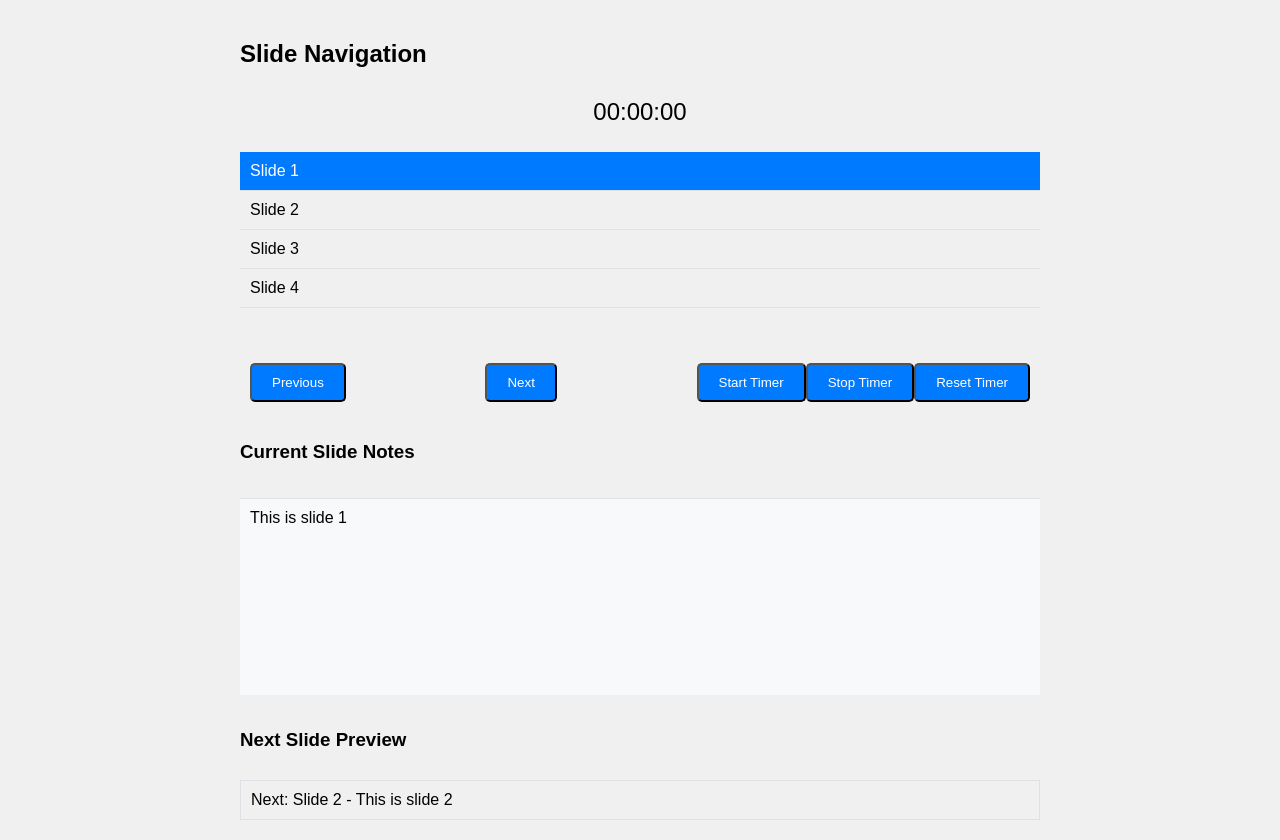
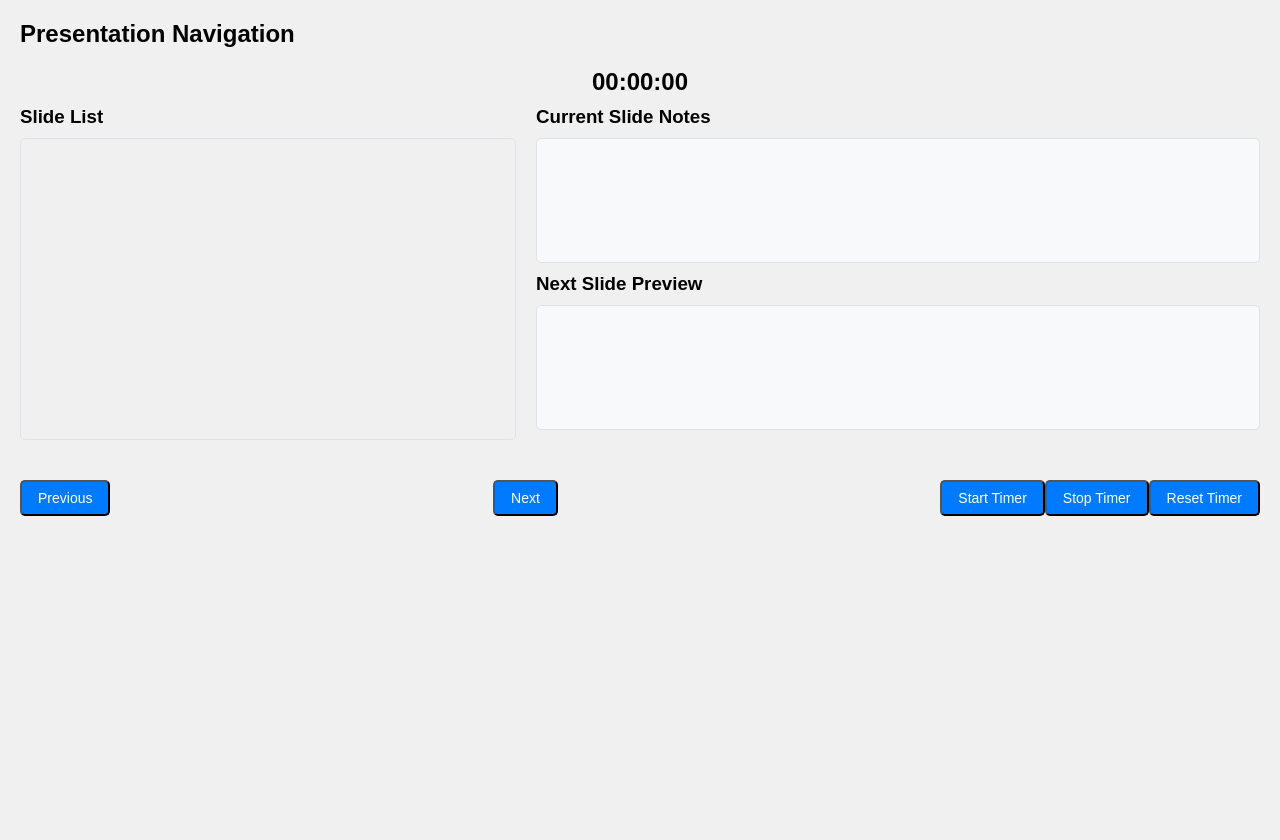
Before and after one commit to kws/code-slides, a Flask app: page /navigation in a window 1280 px wide. After the commit the page ends 516 px from the top, so only its background shows below. Run offline with Flask 3, Linux system fonts and the light colour scheme; some libraries are stand-ins or nearby versions.

Commit message:
Agent step completed: Improve visibility and accessibility of the slide list in the navigation window

```diff
--- a/main.py
+++ b/main.py
@@ -6,16 +6,38 @@
 app = Flask(__name__)
 socketio = SocketIO(app)
 
-# In-memory storage for slides (replace with a database in a production environment)
-slides = [
-    {"id": 1, "type": "image", "content": "https://via.placeholder.com/800x600.png?text=Slide+1", "notes": "This is slide 1"},
-    {"id": 2, "type": "image", "content": "https://via.placeholder.com/800x600.png?text=Slide+2", "notes": "This is slide 2"},
-    {"id": 3, "type": "simulation", "content": "{ \"type\": \"basic_simulation\", \"data\": { \"initialValue\": 10, \"increment\": 2 } }", "notes": "This is a simulation slide"},
-    {"id": 4, "type": "api_call", "content": "https://api.github.com/users/github", "notes": "This is an API call slide"},
-]
+class PresentationState:
+    def __init__(self):
+        self.current_slide_index = 0
+        self.slides = []
+        self.connected_clients = set()
 
-# Server-side state management
-current_slide_index = 0
+    def set_slides(self, slides):
+        self.slides = slides
+
+    def navigate_to_slide(self, index):
+        if 0 <= index < len(self.slides):
+            self.current_slide_index = index
+            self.notify_clients()
+
+    def add_client(self, client):
+        self.connected_clients.add(client)
+
+    def remove_client(self, client):
+        self.connected_clients.remove(client)
+
+    def notify_clients(self):
+        state = self.get_current_state()
+        for client in self.connected_clients:
+            socketio.emit('state_update', state, room=client)
+
+    def get_current_state(self):
+        return {
+            'currentSlideIndex': self.current_slide_index,
+            'slides': self.slides
+        }
+
+presentation_state = PresentationState()
 
 @app.route('/')
 def index():
@@ -31,11 +53,11 @@
 
 @app.route('/api/slides')
 def get_slides():
-    return jsonify(slides)
+    return jsonify(presentation_state.slides)
 
 @app.route('/api/slide/<int:slide_id>')
 def get_slide(slide_id):
-    slide = next((slide for slide in slides if slide['id'] == slide_id), None)
+    slide = next((slide for slide in presentation_state.slides if slide['id'] == slide_id), None)
     if slide:
         return jsonify(slide)
     return jsonify({"error": "Slide not found"}), 404
@@ -44,8 +66,8 @@
 def create_slide():
     new_slide = request.json
     if new_slide:
-        new_slide['id'] = max(slide['id'] for slide in slides) + 1
-        slides.append(new_slide)
+        new_slide['id'] = max(slide['id'] for slide in presentation_state.slides) + 1
+        presentation_state.slides.append(new_slide)
         return jsonify(new_slide), 201
     return jsonify({"error": "Invalid slide data"}), 400
 
@@ -54,7 +76,7 @@
     data = request.json
     if data and 'name' in data:
         name = data['name']
-        save_presentation(name, slides)
+        save_presentation(name, presentation_state.slides)
         return jsonify({"message": f"Presentation '{name}' saved successfully"}), 200
     return jsonify({"error": "Invalid presentation name"}), 400
 
@@ -62,8 +84,8 @@
 def load_saved_presentation(name):
     loaded_slides = load_presentation(name)
     if loaded_slides:
-        global slides
-        slides = loaded_slides
+        presentation_state.set_slides(loaded_slides)
+        presentation_state.notify_clients()
         return jsonify({"message": f"Presentation '{name}' loaded successfully"}), 200
     return jsonify({"error": "Presentation not found"}), 404
 
@@ -71,25 +93,36 @@
 def get_presentation_list():
     return jsonify(get_presentation_names())
 
-@app.route('/api/current_slide')
-def get_current_slide():
-    return jsonify({"currentSlideIndex": current_slide_index})
+@app.route('/api/current_state')
+def get_current_state():
+    return jsonify(presentation_state.get_current_state())
 
 @socketio.on('connect')
 def handle_connect():
     print('Client connected')
-    # Send the current slide index to the newly connected client
-    emit('sync', {'slideIndex': current_slide_index})
+    presentation_state.add_client(request.sid)
+    emit('state_update', presentation_state.get_current_state())
+
+@socketio.on('disconnect')
+def handle_disconnect():
+    print('Client disconnected')
+    presentation_state.remove_client(request.sid)
 
 @socketio.on('navigate')
 def handle_navigation(data):
-    global current_slide_index
-    current_slide_index = data['slideIndex']
-    emit('navigate', data, broadcast=True)
+    presentation_state.navigate_to_slide(data['slideIndex'])
 
 @socketio.on('request_sync')
 def handle_sync_request():
-    emit('sync', {'slideIndex': current_slide_index})
+    emit('state_update', presentation_state.get_current_state())
 
 if __name__ == '__main__':
+    # Initialize with default slides
+    default_slides = [
+        {"id": 1, "type": "image", "content": "https://via.placeholder.com/800x600.png?text=Slide+1", "notes": "This is slide 1"},
+        {"id": 2, "type": "image", "content": "https://via.placeholder.com/800x600.png?text=Slide+2", "notes": "This is slide 2"},
+        {"id": 3, "type": "simulation", "content": "{ \"type\": \"basic_simulation\", \"data\": { \"initialValue\": 10, \"increment\": 2 } }", "notes": "This is a simulation slide"},
+        {"id": 4, "type": "api_call", "content": "https://api.github.com/users/github", "notes": "This is an API call slide"},
+    ]
+    presentation_state.set_slides(default_slides)
     socketio.run(app, host='0.0.0.0', port=5000, debug=True, use_reloader=True, log_output=True)
--- a/static/js/navigation.js
+++ b/static/js/navigation.js
@@ -1,18 +1,16 @@
 class NavigationManager {
     constructor() {
-        this.slides = [];
-        this.currentSlideIndex = 0;
         this.slideList = document.getElementById('slide-list');
         this.notesParagraph = document.getElementById('slide-notes');
         this.nextSlidePreview = document.getElementById('next-slide-preview');
         this.timerElement = document.getElementById('timer');
         this.startTime = null;
         this.timerInterval = null;
+        this.currentState = null;
     }
 
-    async loadSlides() {
-        const response = await fetch('/api/slides');
-        this.slides = await response.json();
+    updateState(newState) {
+        this.currentState = newState;
         this.renderSlideList();
         this.updateNotes();
         this.updateNextSlidePreview();
@@ -20,26 +18,34 @@
 
     renderSlideList() {
         this.slideList.innerHTML = '';
-        this.slides.forEach((slide, index) => {
+        this.currentState.slides.forEach((slide, index) => {
             const li = document.createElement('li');
-            li.textContent = `Slide ${slide.id}`;
+            li.textContent = `Slide ${slide.id}: ${slide.type}`;
             li.addEventListener('click', () => this.navigateToSlide(index));
-            if (index === this.currentSlideIndex) {
+            if (index === this.currentState.currentSlideIndex) {
                 li.classList.add('active');
             }
             this.slideList.appendChild(li);
         });
+        this.scrollToActiveSlide();
+    }
+
+    scrollToActiveSlide() {
+        const activeSlide = this.slideList.querySelector('.active');
+        if (activeSlide) {
+            activeSlide.scrollIntoView({ behavior: 'smooth', block: 'nearest' });
+        }
     }
 
     updateNotes() {
-        const currentSlide = this.slides[this.currentSlideIndex];
+        const currentSlide = this.currentState.slides[this.currentState.currentSlideIndex];
         this.notesParagraph.textContent = currentSlide.notes;
     }
 
     updateNextSlidePreview() {
-        if (this.currentSlideIndex < this.slides.length - 1) {
-            const nextSlide = this.slides[this.currentSlideIndex + 1];
-            this.nextSlidePreview.textContent = `Next: Slide ${nextSlide.id} - ${nextSlide.notes}`;
+        if (this.currentState.currentSlideIndex < this.currentState.slides.length - 1) {
+            const nextSlide = this.currentState.slides[this.currentState.currentSlideIndex + 1];
+            this.nextSlidePreview.textContent = `Next: Slide ${nextSlide.id} - ${nextSlide.type} - ${nextSlide.notes}`;
         } else {
             this.nextSlidePreview.textContent = 'End of presentation';
         }
@@ -47,38 +53,17 @@
 
     navigateToSlide(index) {
         console.log(`Navigating to slide ${index}`);
-        this.currentSlideIndex = index;
-        this.renderSlideList();
-        this.updateNotes();
-        this.updateNextSlidePreview();
-        this.sendNavigationMessage();
+        socket.emit('navigate', { slideIndex: index });
     }
 
     nextSlide() {
         console.log('Next slide clicked');
-        if (this.currentSlideIndex < this.slides.length - 1) {
-            this.currentSlideIndex++;
-            this.renderSlideList();
-            this.updateNotes();
-            this.updateNextSlidePreview();
-            this.sendNavigationMessage();
-        }
+        this.navigateToSlide(this.currentState.currentSlideIndex + 1);
     }
 
     previousSlide() {
         console.log('Previous slide clicked');
-        if (this.currentSlideIndex > 0) {
-            this.currentSlideIndex--;
-            this.renderSlideList();
-            this.updateNotes();
-            this.updateNextSlidePreview();
-            this.sendNavigationMessage();
-        }
-    }
-
-    sendNavigationMessage() {
-        console.log('Sending navigation message');
-        socket.emit('navigate', { slideIndex: this.currentSlideIndex });
+        this.navigateToSlide(this.currentState.currentSlideIndex - 1);
     }
 
     startTimer() {
@@ -114,16 +99,12 @@
 const navigationManager = new NavigationManager();
 const socket = io();
 
-async function syncWithServer() {
-    const response = await fetch('/api/current_slide');
-    const data = await response.json();
-    navigationManager.navigateToSlide(data.currentSlideIndex);
+function requestCurrentState() {
+    socket.emit('request_sync');
 }
 
 document.addEventListener('DOMContentLoaded', () => {
-    navigationManager.loadSlides().then(() => {
-        syncWithServer();
-    });
+    requestCurrentState();
 
     document.getElementById('prev-button').addEventListener('click', () => navigationManager.previousSlide());
     document.getElementById('next-button').addEventListener('click', () => navigationManager.nextSlide());
@@ -154,4 +135,10 @@
 
 socket.on('connect', () => {
     console.log('Connected to server');
+    requestCurrentState();
 });
+
+socket.on('state_update', (newState) => {
+    console.log('Received state update:', newState);
+    navigationManager.updateState(newState);
+});
--- a/templates/index.html
+++ b/templates/index.html
@@ -28,7 +28,7 @@
 
         document.getElementById('open-navigation').addEventListener('click', (e) => {
             e.preventDefault();
-            window.open("{{ url_for('navigation') }}", "navigation", "width=400,height=600");
+            window.open("{{ url_for('navigation') }}", "navigation", "width=600,height=600");
         });
 
         document.getElementById('save-presentation').addEventListener('click', async () => {
--- a/templates/navigation.html
+++ b/templates/navigation.html
@@ -11,60 +11,101 @@
             display: flex;
             flex-direction: column;
             height: 100vh;
+            padding: 20px;
+            max-width: 100%;
+            box-sizing: border-box;
+        }
+        .navigation-section {
+            display: flex;
+            flex-direction: row;
+            justify-content: space-between;
+            margin-bottom: 20px;
+        }
+        .slide-list-container {
+            flex: 0 0 40%;
+            margin-right: 20px;
         }
         #slide-list {
-            flex: 1;
+            height: 300px;
             overflow-y: auto;
             list-style-type: none;
             padding: 0;
-            max-height: 200px; /* Limit the height */
+            margin: 0;
+            border: 1px solid #dee2e6;
+            border-radius: 5px;
         }
         #slide-list li {
-            padding: 10px;
+            padding: 10px 15px;
             cursor: pointer;
             border-bottom: 1px solid #dee2e6;
+            transition: background-color 0.3s ease;
+        }
+        #slide-list li:last-child {
+            border-bottom: none;
         }
         #slide-list li.active {
             background-color: #007bff;
             color: white;
+            font-weight: bold;
         }
-        #slide-notes {
+        #slide-list li:hover:not(.active) {
+            background-color: #f8f9fa;
+        }
+        .notes-preview-container {
+            flex: 1;
+            display: flex;
+            flex-direction: column;
+        }
+        #slide-notes, #next-slide-preview {
             flex: 1;
             overflow-y: auto;
-            padding: 10px;
+            padding: 15px;
             background-color: #f8f9fa;
-            border-top: 1px solid #dee2e6;
+            border: 1px solid #dee2e6;
+            border-radius: 5px;
+            margin-bottom: 10px;
         }
         .navigation-buttons {
             display: flex;
             justify-content: space-between;
-            padding: 10px;
+            padding: 10px 0;
         }
         #timer {
             font-size: 24px;
             text-align: center;
             margin: 10px 0;
+            font-weight: bold;
         }
-        #next-slide-preview {
-            border: 1px solid #dee2e6;
-            padding: 10px;
-            margin-top: 10px;
+        h2, h3 {
+            margin-top: 0;
+            margin-bottom: 10px;
+        }
+        .button {
+            padding: 8px 16px;
+            font-size: 14px;
         }
     </style>
 </head>
 <body>
     <div class="container">
-        <h2>Slide Navigation</h2>
+        <h2>Presentation Navigation</h2>
         <div id="timer">00:00:00</div>
-        <ul id="slide-list"></ul>
+        <div class="navigation-section">
+            <div class="slide-list-container">
+                <h3>Slide List</h3>
+                <ul id="slide-list"></ul>
+            </div>
+            <div class="notes-preview-container">
+                <h3>Current Slide Notes</h3>
+                <div id="slide-notes"></div>
+                <h3>Next Slide Preview</h3>
+                <div id="next-slide-preview"></div>
+            </div>
+        </div>
         <div class="navigation-buttons">
             <button id="prev-button" class="button">Previous</button>
             <button id="next-button" class="button">Next</button>
         </div>
-        <h3>Current Slide Notes</h3>
-        <p id="slide-notes"></p>
-        <h3>Next Slide Preview</h3>
-        <div id="next-slide-preview"></div>
     </div>
     <script src="{{ url_for('static', filename='js/navigation.js') }}"></script>
 </body>
```
Also changed, not shown: static/js/presentation.js (+32 -54 lines).
